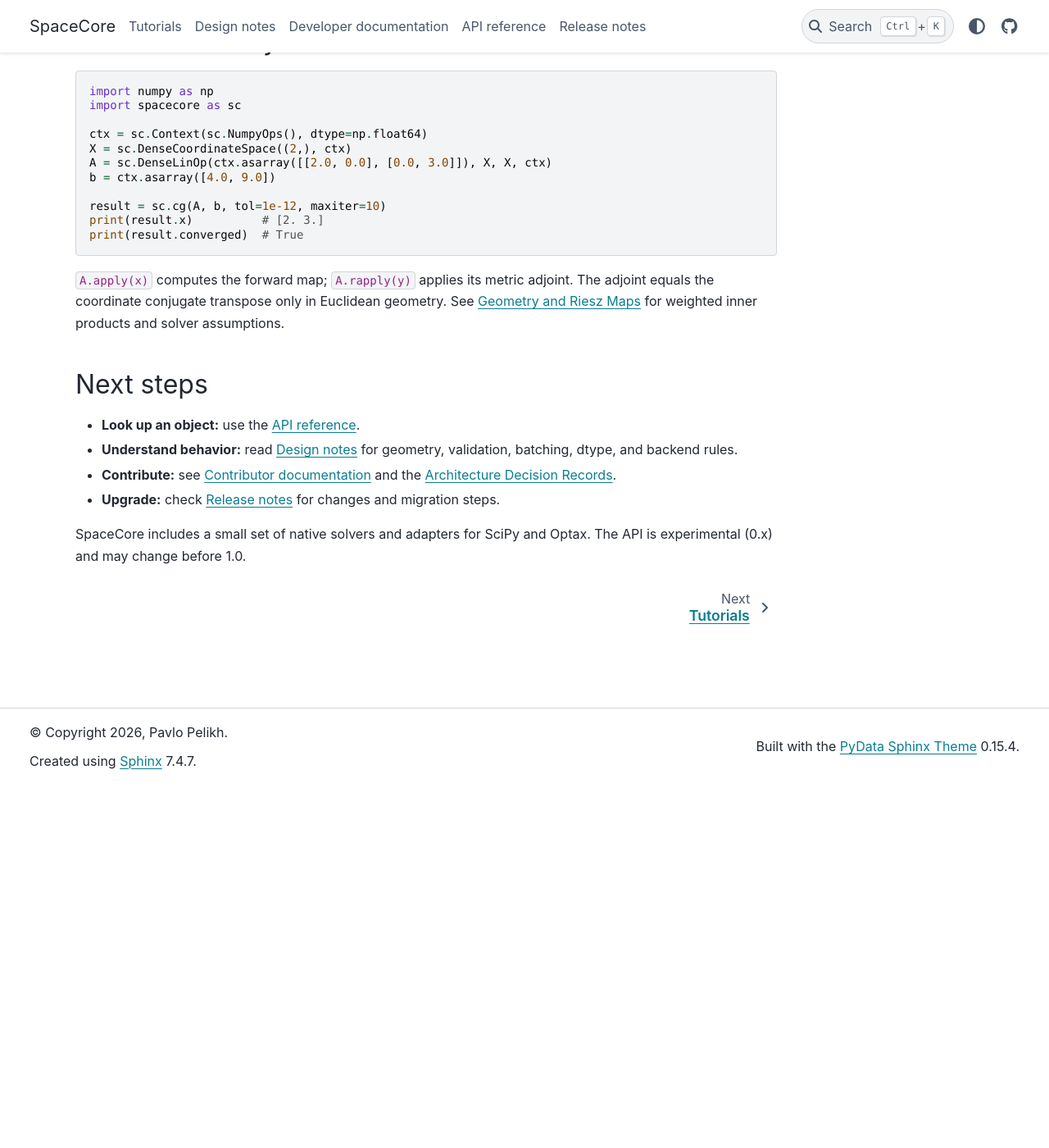
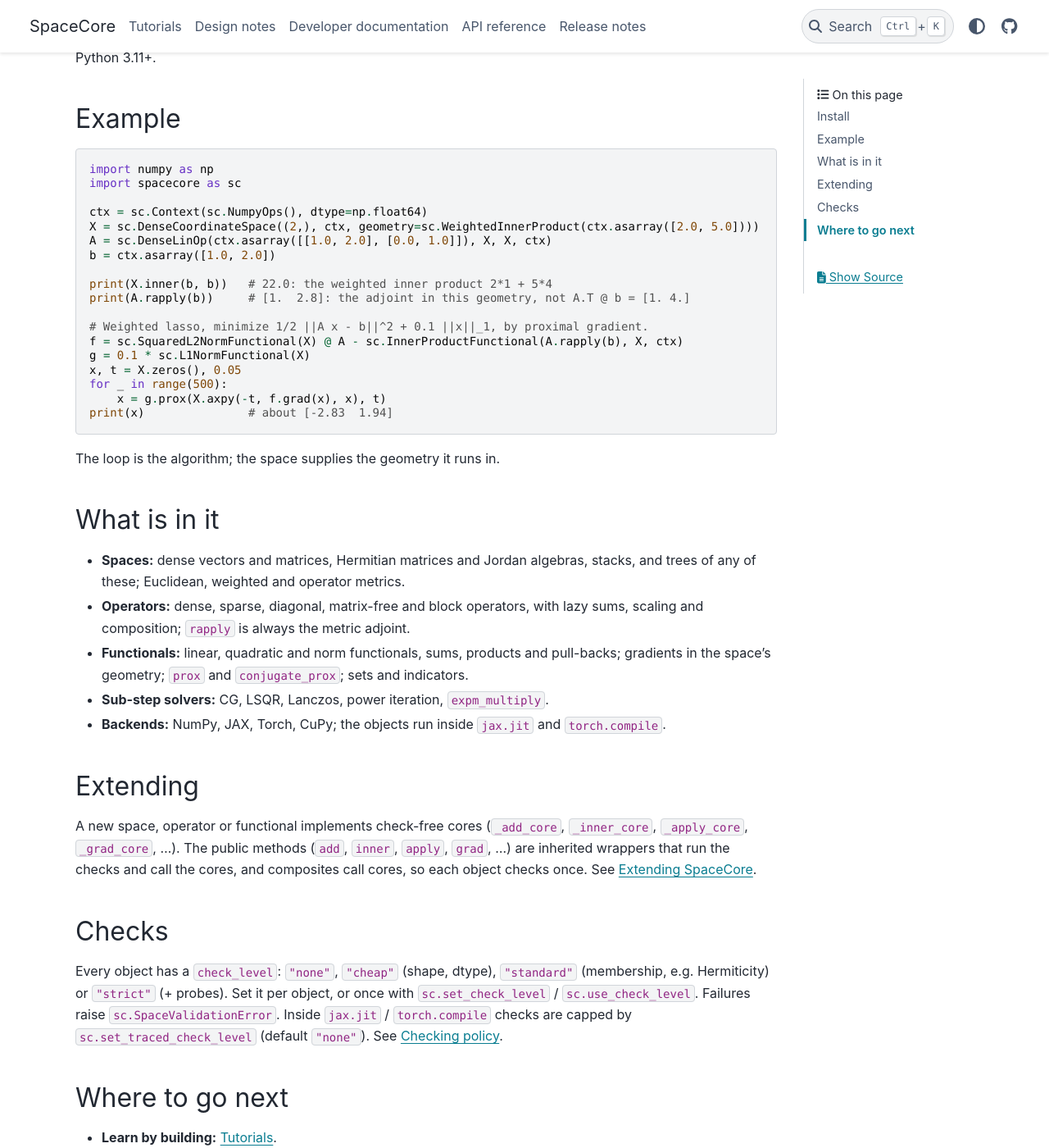
Before and after one commit to Pavlo3P/SpaceCore, a Sphinx documentation site: the page built from docs/source/index.rst, in a window 1280 px wide and 1400 px high, scrolled down 443 px. Shown: the whole window at 82% size. Built offline with Sphinx 7.4.7 and the PyData theme 0.15.4, drawn with Linux system fonts in a browser that asks for light colours; some of the changed text lies outside the part shown.

Commit message:
Docs: make the index page match the README
The landing page now carries the README's pitch, install, weighted-lasso
example, contents, extending and checks sections, and links to tutorials,
design, API, release notes and dev docs. It no longer claims SciPy/Optax
adapters, which moved to spacecore-optimize. The README docs links gain
Tutorials.

Co-Authored-By: Claude Opus 5.5 <noreply@anthropic.com>

```diff
--- a/docs/source/index.rst
+++ b/docs/source/index.rst
@@ -1,22 +1,27 @@
 SpaceCore
 =========
 
-Typed vector spaces and linear operators for NumPy, JAX, Torch, and CuPy.
-Spaces define inner products; operators know their domain and codomain.
-Adjoints and gradients follow the spaces' geometry.
+Building blocks for first-order optimization: spaces, geometry, linear operators,
+functionals and proximal maps, on NumPy, JAX, Torch and CuPy.
+
+The geometry lives in the space. Gradients, adjoints and proxes are taken in the
+space's inner product, so an algorithm written once stays correct in a weighted or
+operator metric, on matrices, Jordan algebras or nested trees. SpaceCore ships no
+optimization loops: you write them in a few lines, or use
+`spacecore-optimize <https://github.com/Pavlo3P/spacecore-optimize>`_.
 
 Install
 -------
 
-Requires Python 3.11+.
-
 .. code-block:: bash
 
-   pip install spacecore          # NumPy backend
-   pip install "spacecore[jax]"   # or [torch], [cupy]
+   pip install spacecore            # NumPy backend
+   pip install "spacecore[jax]"     # or [torch], [cupy]
 
-Solve a linear system
----------------------
+Python 3.11+.
+
+Example
+-------
 
 .. code-block:: python
 
@@ -24,30 +29,66 @@ Solve a linear system
    import spacecore as sc
 
    ctx = sc.Context(sc.NumpyOps(), dtype=np.float64)
-   X = sc.DenseCoordinateSpace((2,), ctx)
-   A = sc.DenseLinOp(ctx.asarray([[2.0, 0.0], [0.0, 3.0]]), X, X, ctx)
-   b = ctx.asarray([4.0, 9.0])
+   X = sc.DenseCoordinateSpace((2,), ctx, geometry=sc.WeightedInnerProduct(ctx.asarray([2.0, 5.0])))
+   A = sc.DenseLinOp(ctx.asarray([[1.0, 2.0], [0.0, 1.0]]), X, X, ctx)
+   b = ctx.asarray([1.0, 2.0])
 
-   result = sc.cg(A, b, tol=1e-12, maxiter=10)
-   print(result.x)          # [2. 3.]
-   print(result.converged)  # True
+   print(X.inner(b, b))   # 22.0: the weighted inner product 2*1 + 5*4
+   print(A.rapply(b))     # [1.  2.8]: the adjoint in this geometry, not A.T @ b = [1. 4.]
 
-``A.apply(x)`` computes the forward map; ``A.rapply(y)`` applies its metric
-adjoint. The adjoint equals the coordinate conjugate transpose only in
-Euclidean geometry. See :doc:`design/geometry` for weighted inner products
-and solver assumptions.
+   # Weighted lasso, minimize 1/2 ||A x - b||^2 + 0.1 ||x||_1, by proximal gradient.
+   f = sc.SquaredL2NormFunctional(X) @ A - sc.InnerProductFunctional(A.rapply(b), X, ctx)
+   g = 0.1 * sc.L1NormFunctional(X)
+   x, t = X.zeros(), 0.05
+   for _ in range(500):
+       x = g.prox(X.axpy(-t, f.grad(x), x), t)
+   print(x)               # about [-2.83  1.94]
 
-Next steps
-----------
+The loop is the algorithm; the space supplies the geometry it runs in.
 
-* **Look up an object:** use the :doc:`api/index`.
-* **Understand behavior:** read :doc:`design/index` for geometry, validation,
-  batching, dtype, and backend rules.
-* **Contribute:** see :doc:`dev/contributing` and the :doc:`dev/adr`.
-* **Upgrade:** check :doc:`release_notes` for changes and migration steps.
+What is in it
+-------------
 
-SpaceCore includes a small set of native solvers and adapters for SciPy and
-Optax. The API is experimental (0.x) and may change before 1.0.
+* **Spaces:** dense vectors and matrices, Hermitian matrices and Jordan algebras,
+  stacks, and trees of any of these; Euclidean, weighted and operator metrics.
+* **Operators:** dense, sparse, diagonal, matrix-free and block operators, with
+  lazy sums, scaling and composition; ``rapply`` is always the metric adjoint.
+* **Functionals:** linear, quadratic and norm functionals, sums, products and
+  pull-backs; gradients in the space's geometry; ``prox`` and ``conjugate_prox``;
+  sets and indicators.
+* **Sub-step solvers:** CG, LSQR, Lanczos, power iteration, ``expm_multiply``.
+* **Backends:** NumPy, JAX, Torch, CuPy; the objects run inside ``jax.jit`` and
+  ``torch.compile``.
+
+Extending
+---------
+
+A new space, operator or functional implements check-free cores (``_add_core``,
+``_inner_core``, ``_apply_core``, ``_grad_core``, ...). The public methods (``add``,
+``inner``, ``apply``, ``grad``, ...) are inherited wrappers that run the checks and
+call the cores, and composites call cores, so each object checks once. See
+:doc:`design/extending`.
+
+Checks
+------
+
+Every object has a ``check_level``: ``"none"``, ``"cheap"`` (shape, dtype),
+``"standard"`` (membership, e.g. Hermiticity) or ``"strict"`` (+ probes). Set it per
+object, or once with ``sc.set_check_level`` / ``sc.use_check_level``. Failures raise
+``sc.SpaceValidationError``. Inside ``jax.jit`` / ``torch.compile`` checks are
+capped by ``sc.set_traced_check_level`` (default ``"none"``). See
+:doc:`design/checking_policy`.
+
+Where to go next
+----------------
+
+* **Learn by building:** :doc:`tutorials/index`.
+* **Understand the rules:** :doc:`design/index`.
+* **Look up an object:** :doc:`api/index`.
+* **Upgrade:** :doc:`release_notes`.
+* **Contribute:** :doc:`dev/index`.
+
+Experimental (0.x): the API may change before 1.0. Apache 2.0.
 
 .. toctree::
    :maxdepth: 2
```
Also changed, not shown: README.md (+2 -1 lines).
